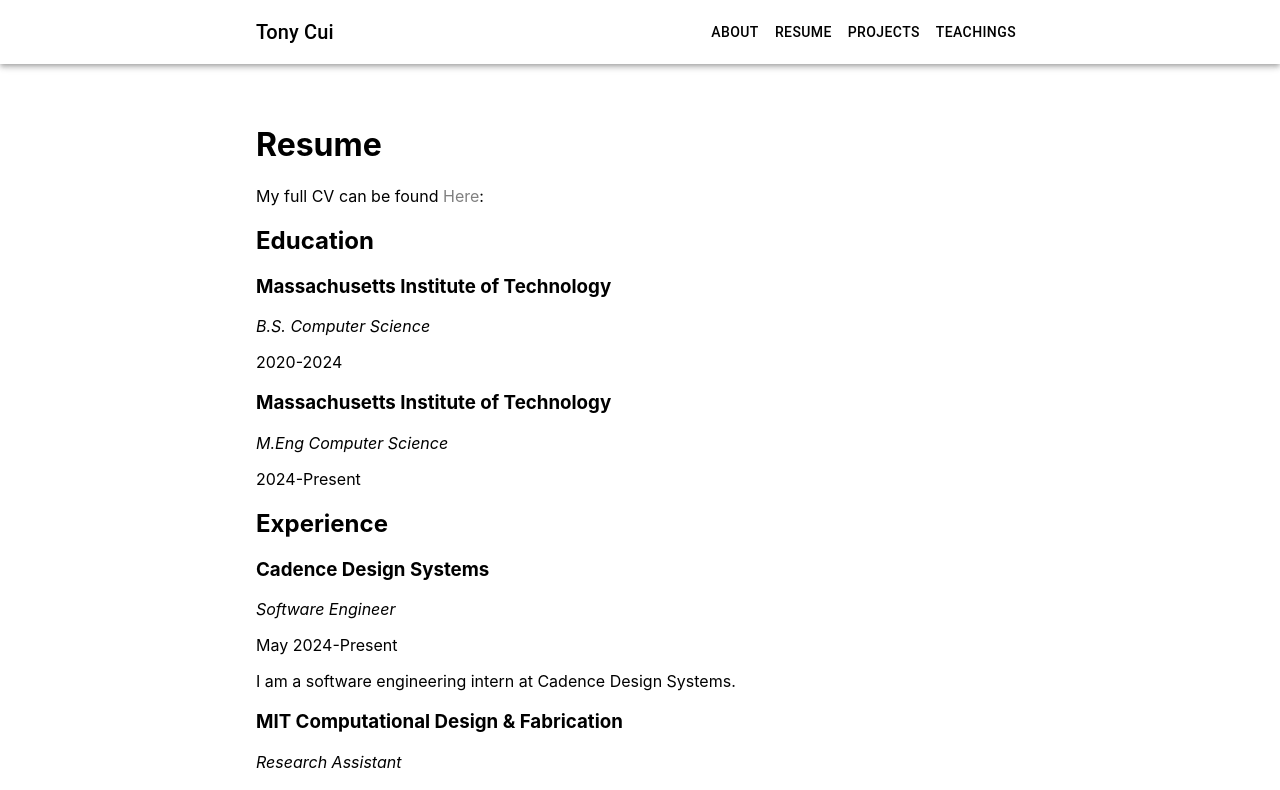
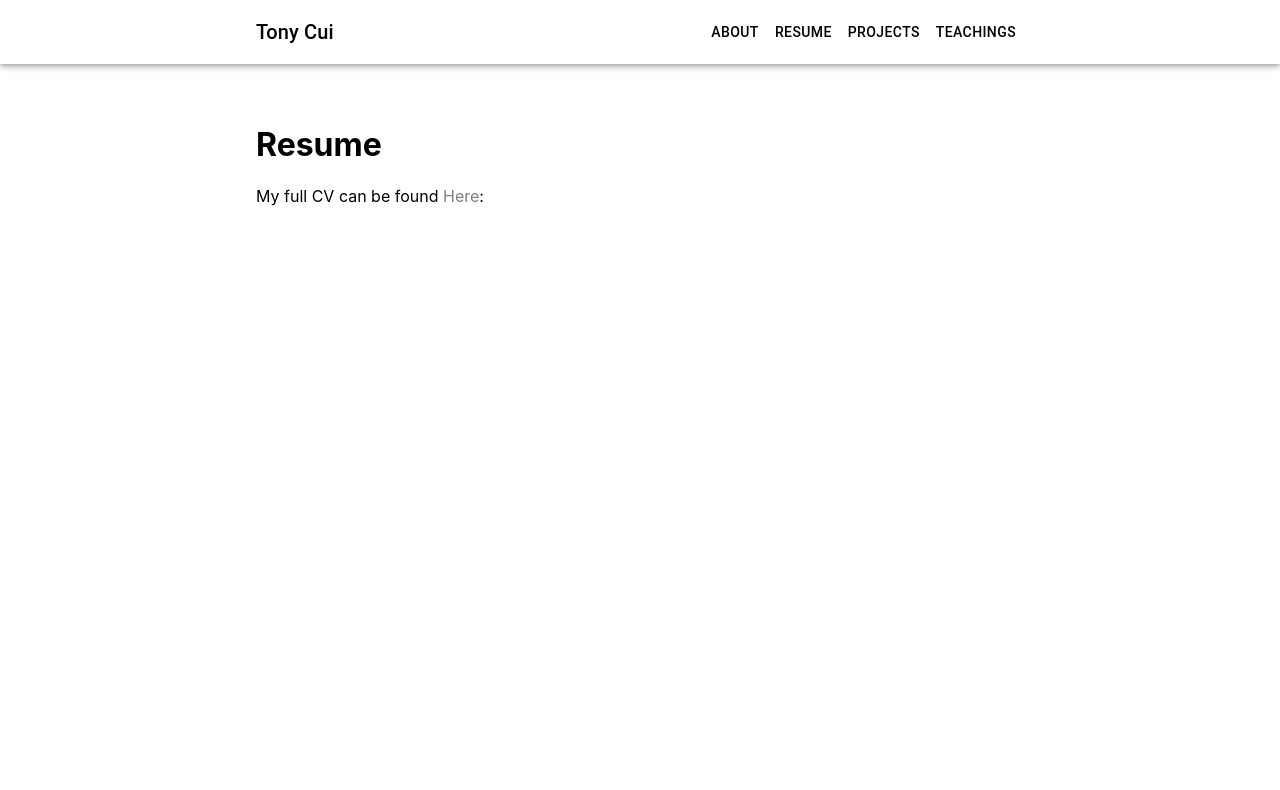
Before and after one commit to tcui37/tcui37.github.io, a React (Create React App) app: page /resume in a window 1280 px wide. Shown: the top 790 px of the page. Built offline with nearby package versions, Linux system fonts and the light colour scheme.

Commit message:
correction

```diff
--- a/src/pages/Resume.tsx
+++ b/src/pages/Resume.tsx
@@ -51,7 +51,7 @@
         <div>
             <h1>Resume</h1>
             My full CV can be found <a href='https://www.dropbox.com/scl/fi/qvs2mru4w8k05v8dnrb44/Tony-Cui-CV.pdf?rlkey=1mmb0uf2e5cxiw7luod5txpwk&st=lt8ernvk&dl=0'>Here</a>:
-            <h2>Education</h2>
+            {/* <h2>Education</h2>
                 {experiences.education.map((education) => (
                     <>
                         <h3>{education.school}</h3>
@@ -70,7 +70,7 @@
                 ))}
 
                 <h2>Projects & Teachings </h2>
-                See on the following pages.
+                See on the following pages. */}
                 <br></br>
                 <br></br>
         </div>
```
